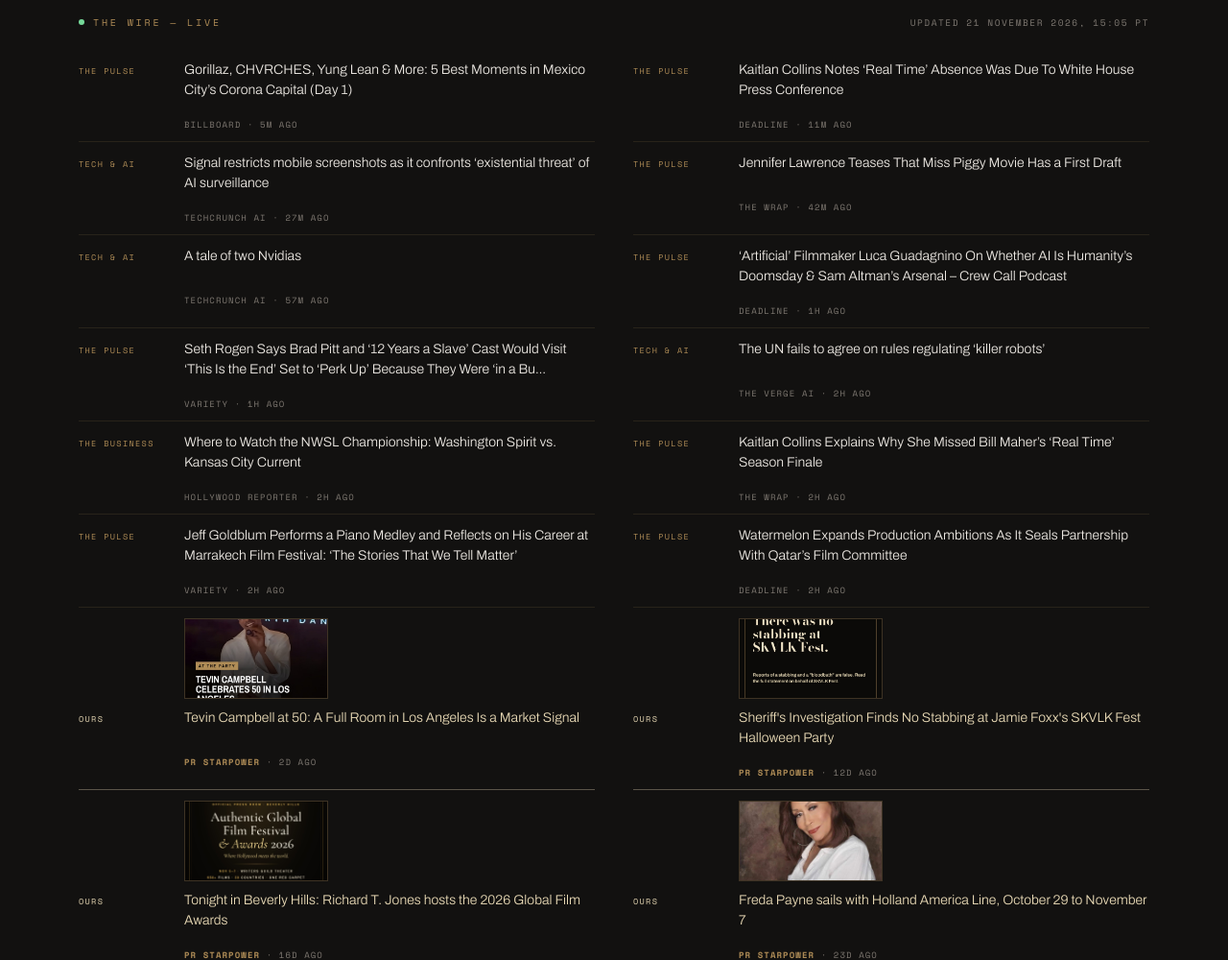
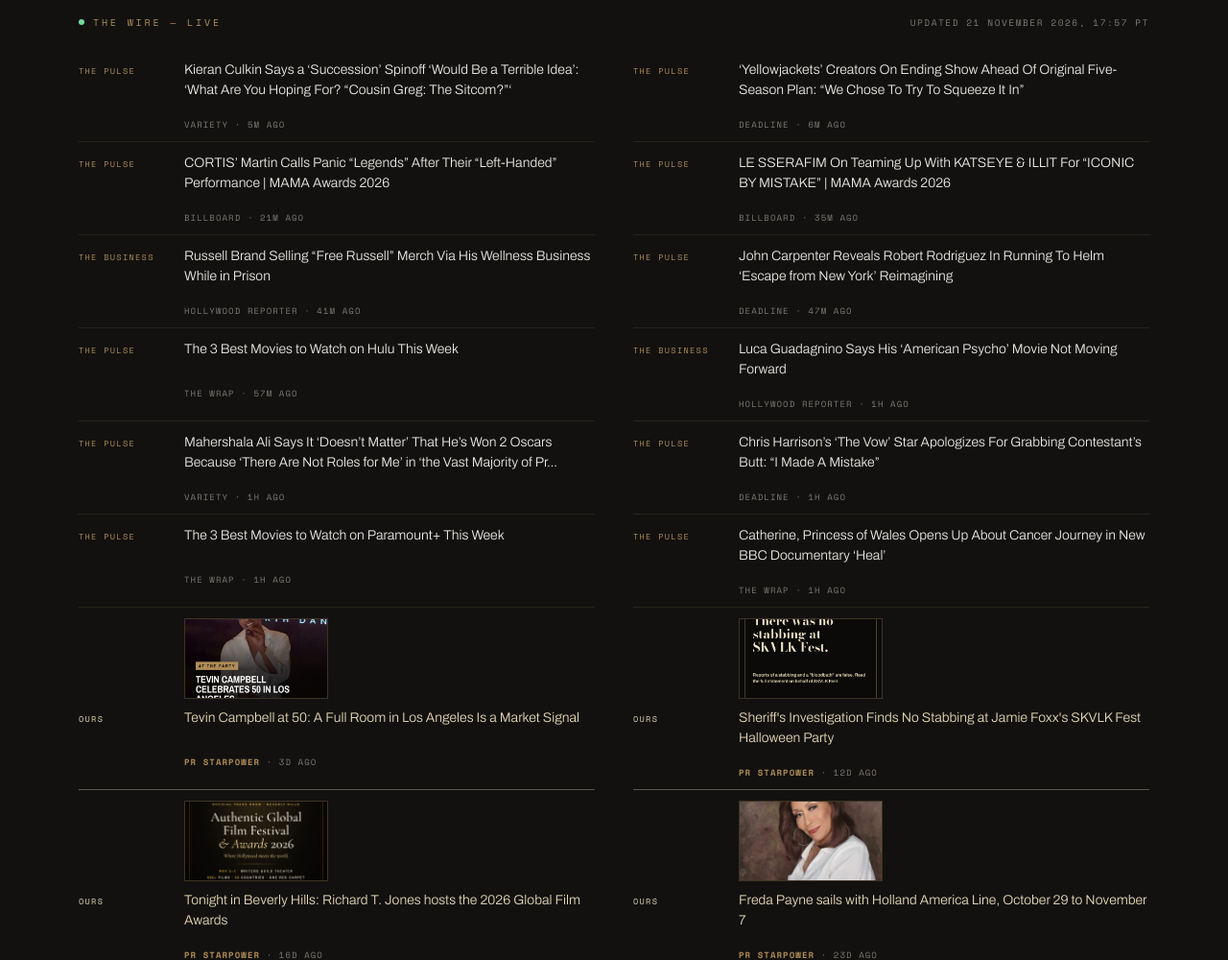
Before and after one commit to matariterry-art/prstarpower-site, a plain HTML site: page newsroom.html in a window 1280 px wide. Shown: the part 2080-3080 px from the top of the page at 96% size. Drawn offline with nearby package versions, Linux system fonts and the light colour scheme.

Commit message:
Wire update — 2026-11-22 00:57 UTC

```diff
--- a/feed.xml
+++ b/feed.xml
@@ -5,7 +5,7 @@
     <link>https://prstarpower.com/newsroom.html</link>
     <description>Announcements, releases and analysis from PR STARPOWER, a Hollywood representation house.</description>
     <language>en-us</language>
-    <lastBuildDate>Sat, 21 Nov 2026 22:05:08 +0000</lastBuildDate>
+    <lastBuildDate>Sun, 22 Nov 2026 00:57:56 +0000</lastBuildDate>
     <item>
       <title>Tevin Campbell at 50: A Full Room in Los Angeles Is a Market Signal</title>
       <link>https://prstarpower.com/news-tevin-campbell-50th-durability.html</link>
--- a/newsroom.html
+++ b/newsroom.html
@@ -246,73 +246,73 @@
   <div class="wrap">
     <div class="wire-head">
       <span class="wire-label"><i class="dot"></i>The Wire — Live</span>
-      <span class="wire-stamp">Updated 21 November 2026, 15:05 PT</span>
+      <span class="wire-stamp">Updated 21 November 2026, 17:57 PT</span>
     </div>
     <div class="wire-list">
-      <a class="wire-row" href="https://www.billboard.com/lists/corona-capital-mexico-day-1-gorillaz-chvrches-yung-lean/" target="_blank" rel="noopener nofollow">
+      <a class="wire-row" href="https://variety.com/2026/tv/news/kieran-culkin-succession-spinoff-terrible-idea-1236955146/" target="_blank" rel="noopener nofollow">
         <span class="wire-beat">The Pulse</span>
-        <span class="wire-title">Gorillaz, CHVRCHES, Yung Lean &amp; More: 5 Best Moments in Mexico City’s Corona Capital (Day 1)</span>
-        <span class="wire-meta">Billboard &middot; 5m ago</span>
+        <span class="wire-title">Kieran Culkin Says a ‘Succession’ Spinoff ‘Would Be a Terrible Idea’: ‘What Are You Hoping For? “Cousin Greg: The Sitcom?”‘</span>
+        <span class="wire-meta">Variety &middot; 5m ago</span>
       </a>
-      <a class="wire-row" href="https://deadline.com/2026/11/kaitlan-collins-real-time-absence-white-house-press-conference-1237231015/" target="_blank" rel="noopener nofollow">
+      <a class="wire-row" href="https://deadline.com/2026/11/yellowjackets-creators-ending-show-ahead-five-season-plan-1237231035/" target="_blank" rel="noopener nofollow">
         <span class="wire-beat">The Pulse</span>
-        <span class="wire-title">Kaitlan Collins Notes ‘Real Time’ Absence Was Due To White House Press Conference</span>
-        <span class="wire-meta">Deadline &middot; 11m ago</span>
+        <span class="wire-title">‘Yellowjackets’ Creators On Ending Show Ahead Of Original Five-Season Plan: “We Chose To Try To Squeeze It In”</span>
+        <span class="wire-meta">Deadline &middot; 6m ago</span>
       </a>
-      <a class="wire-row" href="https://techcrunch.com/2026/11/21/signal-restricts-mobile-screenshots-as-it-confronts-existential-threat-of-ai-surveillance/" target="_blank" rel="noopener nofollow">
-        <span class="wire-beat">Tech &amp; AI</span>
-        <span class="wire-title">Signal restricts mobile screenshots as it confronts ‘existential threat’ of AI surveillance</span>
-        <span class="wire-meta">TechCrunch AI &middot; 27m ago</span>
+      <a class="wire-row" href="https://www.billboard.com/video/cortis-martin-calls-panic-legends-after-left-handed-performance-mama-awards-2026/" target="_blank" rel="noopener nofollow">
+        <span class="wire-beat">The Pulse</span>
+        <span class="wire-title">CORTIS’ Martin Calls Panic “Legends” After Their “Left-Handed” Performance | MAMA Awards 2026</span>
+        <span class="wire-meta">Billboard &middot; 21m ago</span>
       </a>
-      <a class="wire-row" href="https://www.thewrap.com/creative-content/movies/jennifer-lawrence-teases-miss-piggy-movie-has-first-draft/" target="_blank" rel="noopener nofollow">
+      <a class="wire-row" href="https://www.billboard.com/video/le-sserafim-on-teaming-up-with-katseye-illit-iconic-by-mistake-mama-awards-2026/" target="_blank" rel="noopener nofollow">
         <span class="wire-beat">The Pulse</span>
-        <span class="wire-title">Jennifer Lawrence Teases That Miss Piggy Movie Has a First Draft</span>
-        <span class="wire-meta">The Wrap &middot; 42m ago</span>
+        <span class="wire-title">LE SSERAFIM On Teaming Up With KATSEYE &amp; ILLIT For “ICONIC BY MISTAKE” | MAMA Awards 2026</span>
+        <span class="wire-meta">Billboard &middot; 35m ago</span>
       </a>
-      <a class="wire-row" href="https://techcrunch.com/2026/11/21/a-tale-of-two-nvidias/" target="_blank" rel="noopener nofollow">
-        <span class="wire-beat">Tech &amp; AI</span>
-        <span class="wire-title">A tale of two Nvidias</span>
-        <span class="wire-meta">TechCrunch AI &middot; 57m ago</span>
+      <a class="wire-row" href="https://www.hollywoodreporter.com/news/general-news/russell-brand-selling-free-russell-merch-in-prison-1236760597/" target="_blank" rel="noopener nofollow">
+        <span class="wire-beat">The Business</span>
+        <span class="wire-title">Russell Brand Selling “Free Russell” Merch Via His Wellness Business While in Prison</span>
+        <span class="wire-meta">Hollywood Reporter &middot; 41m ago</span>
       </a>
-      <a class="wire-row" href="https://deadline.com/2026/11/luca-guadagnino-artificial-interview-sam-altman-openai-1237230964/" target="_blank" rel="noopener nofollow">
+      <a class="wire-row" href="https://deadline.com/2026/11/john-carpenter-robert-rodriguez-running-helm-escape-new-york-1237231028/" target="_blank" rel="noopener nofollow">
         <span class="wire-beat">The Pulse</span>
-        <span class="wire-title">‘Artificial’ Filmmaker Luca Guadagnino On Whether AI Is Humanity’s Doomsday &amp; Sam Altman’s Arsenal – Crew Call Podcast</span>
+        <span class="wire-title">John Carpenter Reveals Robert Rodriguez In Running To Helm ‘Escape from New York’ Reimagining</span>
+        <span class="wire-meta">Deadline &middot; 47m ago</span>
+      </a>
+      <a class="wire-row" href="https://www.thewrap.com/culture-lifestyle/culture/hulu-best-movies-to-watch-nov-22-28/" target="_blank" rel="noopener nofollow">
+        <span class="wire-beat">The Pulse</span>
+        <span class="wire-title">The 3 Best Movies to Watch on Hulu This Week</span>
+        <span class="wire-meta">The Wrap &middot; 57m ago</span>
+      </a>
+      <a class="wire-row" href="https://www.hollywoodreporter.com/movies/movie-news/luca-guadagnino-american-psycho-movie-not-moving-forward-1236760596/" target="_blank" rel="noopener nofollow">
+        <span class="wire-beat">The Business</span>
+        <span class="wire-title">Luca Guadagnino Says His ‘American Psycho’ Movie Not Moving Forward</span>
+        <span class="wire-meta">Hollywood Reporter &middot; 1h ago</span>
+      </a>
+      <a class="wire-row" href="https://variety.com/2026/film/news/mahershala-ali-oscars-wins-hollywood-1236955111/" target="_blank" rel="noopener nofollow">
+        <span class="wire-beat">The Pulse</span>
+        <span class="wire-title">Mahershala Ali Says It ‘Doesn’t Matter’ That He’s Won 2 Oscars Because ‘There Are Not Roles for Me’ in ‘the Vast Majority of Pr…</span>
+        <span class="wire-meta">Variety &middot; 1h ago</span>
+      </a>
+      <a class="wire-row" href="https://deadline.com/2026/11/chris-harrison-the-vow-star-apologizes-grabbing-contestant-butt-1237231025/" target="_blank" rel="noopener nofollow">
+        <span class="wire-beat">The Pulse</span>
+        <span class="wire-title">Chris Harrison’s ‘The Vow’ Star Apologizes For Grabbing Contestant’s Butt: “I Made A Mistake”</span>
         <span class="wire-meta">Deadline &middot; 1h ago</span>
       </a>
-      <a class="wire-row" href="https://variety.com/2026/film/news/seth-rogen-brad-pitt-12-years-a-slave-cast-set-visit-1236955074/" target="_blank" rel="noopener nofollow">
+      <a class="wire-row" href="https://www.thewrap.com/creative-content/movies/3-best-movies-paramount-plus-this-week-november-22-26/" target="_blank" rel="noopener nofollow">
         <span class="wire-beat">The Pulse</span>
-        <span class="wire-title">Seth Rogen Says Brad Pitt and ‘12 Years a Slave’ Cast Would Visit ‘This Is the End’ Set to ‘Perk Up’ Because They Were ‘in a Bu…</span>
-        <span class="wire-meta">Variety &middot; 1h ago</span>
+        <span class="wire-title">The 3 Best Movies to Watch on Paramount+ This Week</span>
+        <span class="wire-meta">The Wrap &middot; 1h ago</span>
       </a>
-      <a class="wire-row" href="https://www.theverge.com/tech/1039554/un-regulations-killer-robots" target="_blank" rel="noopener nofollow">
-        <span class="wire-beat">Tech &amp; AI</span>
-        <span class="wire-title">The UN fails to agree on rules regulating ‘killer robots’</span>
-        <span class="wire-meta">The Verge AI &middot; 2h ago</span>
-      </a>
-      <a class="wire-row" href="https://www.hollywoodreporter.com/tv/tv-news/watch-nwsl-final-washington-spirit-kansas-city-current-free-1236758737/" target="_blank" rel="noopener nofollow">
-        <span class="wire-beat">The Business</span>
-        <span class="wire-title">Where to Watch the NWSL Championship: Washington Spirit vs. Kansas City Current</span>
-        <span class="wire-meta">Hollywood Reporter &middot; 2h ago</span>
-      </a>
-      <a class="wire-row" href="https://www.thewrap.com/creative-content/tv-shows/kaitlan-collins-misses-bill-maher-real-time-season-finale/" target="_blank" rel="noopener nofollow">
+      <a class="wire-row" href="https://www.thewrap.com/creative-content/tv-shows/catherine-princess-of-wales-bbc-cancer-documentary-heal/" target="_blank" rel="noopener nofollow">
         <span class="wire-beat">The Pulse</span>
-        <span class="wire-title">Kaitlan Collins Explains Why She Missed Bill Maher’s ‘Real Time’ Season Finale</span>
-        <span class="wire-meta">The Wrap &middot; 2h ago</span>
-      </a>
-      <a class="wire-row" href="https://variety.com/2026/film/global/jeff-goldblum-career-marrakech-film-festival-tilda-swinton-1236954972/" target="_blank" rel="noopener nofollow">
-        <span class="wire-beat">The Pulse</span>
-        <span class="wire-title">Jeff Goldblum Performs a Piano Medley and Reflects on His Career at Marrakech Film Festival: ‘The Stories That We Tell Matter’</span>
-        <span class="wire-meta">Variety &middot; 2h ago</span>
-      </a>
-      <a class="wire-row" href="https://deadline.com/2026/11/watermelon-production-partnership-qatar-film-committee-1237230984/" target="_blank" rel="noopener nofollow">
-        <span class="wire-beat">The Pulse</span>
-        <span class="wire-title">Watermelon Expands Production Ambitions As It Seals Partnership With Qatar’s Film Committee</span>
-        <span class="wire-meta">Deadline &middot; 2h ago</span>
+        <span class="wire-title">Catherine, Princess of Wales Opens Up About Cancer Journey in New BBC Documentary ‘Heal’</span>
+        <span class="wire-meta">The Wrap &middot; 1h ago</span>
       </a>
       <a class="wire-row house haspic" href="news-tevin-campbell-50th-durability.html">
         <span class="wire-beat">Ours</span>
         <span class="wire-title"><img class="wire-pic" src="images/tevin50/tevin-campbell-50th-card-prs.jpg" alt="" loading="lazy">Tevin Campbell at 50: A Full Room in Los Angeles Is a Market Signal</span>
-        <span class="wire-meta"><b>PR STARPOWER</b> &middot; 2d ago</span>
+        <span class="wire-meta"><b>PR STARPOWER</b> &middot; 3d ago</span>
       </a>
       <a class="wire-row house haspic" href="statement-skvlk-fest-2026.html">
         <span class="wire-beat">Ours</span>
```
